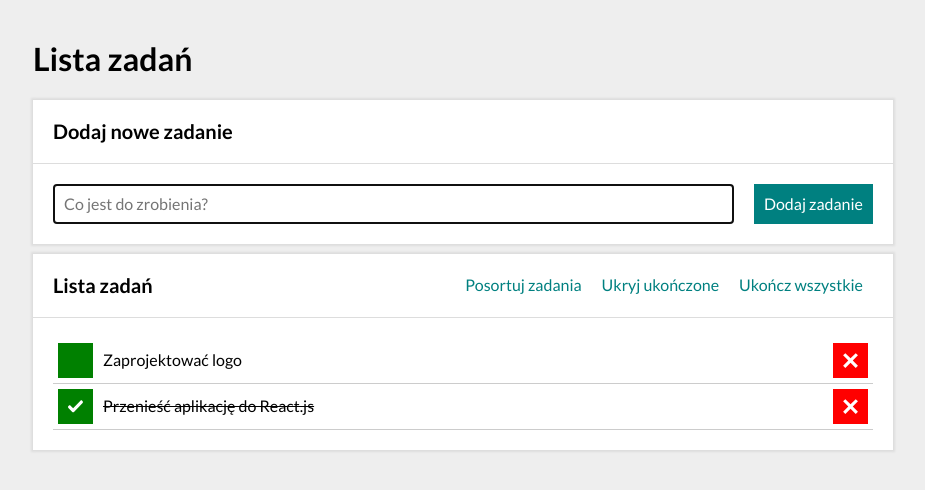
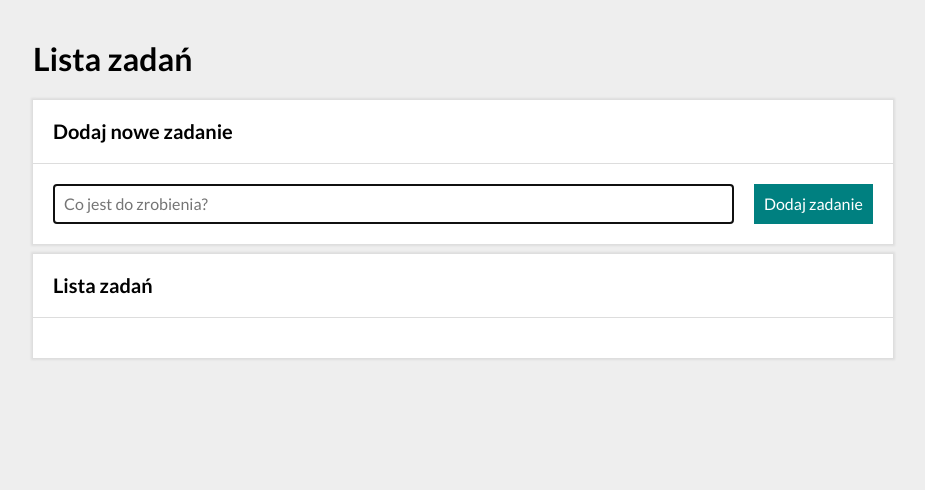
Before and after one commit to wknott/todolist, a React (Create React App) app: page / in a window 1280 px wide. Shown: the top 490 px of the page, without its empty margins (177-1102 px from the left). Built offline with nearby package versions, Linux system fonts and the light colour scheme.

Commit message:
added tasks autosave in localstorage

```diff
--- a/src/App.js
+++ b/src/App.js
@@ -1,4 +1,4 @@
-import React, { useState } from "react";
+import React, { useState, useEffect } from "react";
 import Header from "./Header";
 import Form from "./Form";
 import Buttons from "./Buttons";
@@ -7,10 +7,7 @@
 import Container from "./Container";
 
 const App = () => {
-  const [tasks, setTasks] = useState([
-    { id: 1, name: "Zaprojektować logo", done: false },
-    { id: 2, name: "Przenieść aplikację do React.js", done: true },
-  ]);
+  const [tasks, setTasks] = useState(JSON.parse(localStorage.getItem("tasks")) || []);
   const [hideDoneTasks, setHideDoneTasks] = useState(false);
   const [directionOfSort, setDirectionOfSort] = useState(null);
 
@@ -28,7 +25,7 @@
   };
 
   const removeTask = (id) => {
-    setTasks(tasks => tasks.filter(task => task.id !== id))
+    setTasks(tasks => tasks.filter(task => task.id !== id));
   };
 
   const toggleTaskDone = (id) => {
@@ -37,7 +34,7 @@
         ...task,
         done: !task.done
       }) : (task);
-    }))
+    }));
   };
 
   const togglehHideDoneTasks = () => {
@@ -53,10 +50,14 @@
 
   const sortTasks = () => {
     setDirectionOfSort(directionOfSort === "asc" ? "desc" : "asc");
-    setTasks(tasks => tasks.sort(
+    setTasks(tasks => [...tasks].sort(
       (a, b) => directionOfSort === "asc" ? b.name.localeCompare(a.name) : a.name.localeCompare(b.name)
     ));
   };
+
+  useEffect(() => {
+    localStorage.setItem("tasks", JSON.stringify(tasks));
+  }, [tasks])
 
   return (
     <Container>
```
